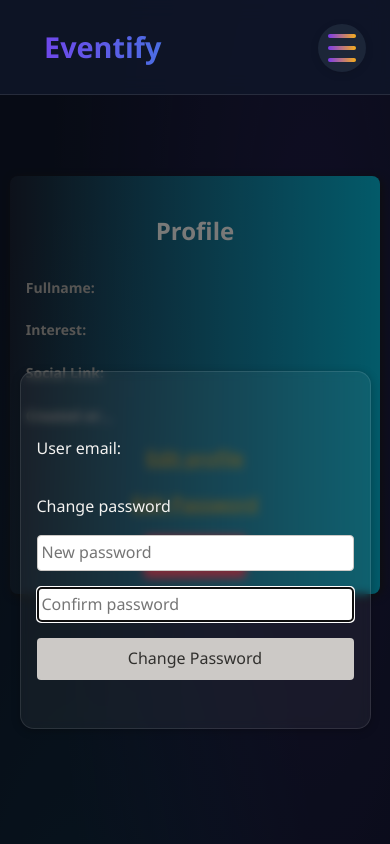
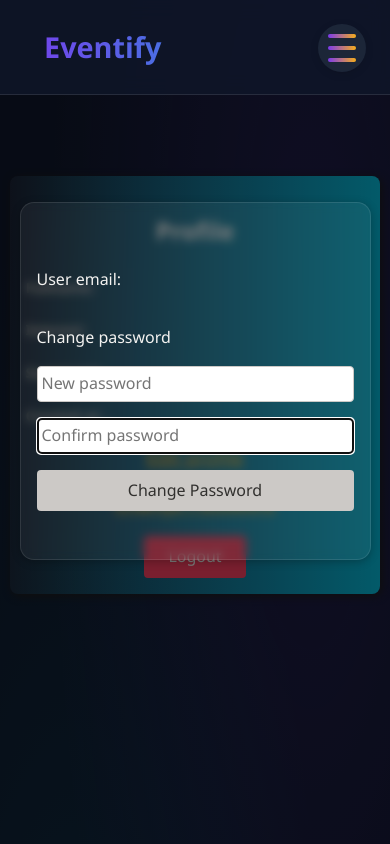
Before and after one commit to Ojfirst/eventsapp, a React (Vite) app: page /profile/changePassword in a window 390 px wide. Shown: the top 844 px of the page. Built offline with nearby package versions, Linux system fonts and the light colour scheme; some icons are missing.

Commit message:
UI: Optimize profile page for mobile use

```diff
--- a/src/components/Profile/ProfileItems.jsx
+++ b/src/components/Profile/ProfileItems.jsx
@@ -63,7 +63,7 @@ const ProfileItems = () => {
 						<Link to="edit-profile">Edit profile</Link>
 					</li>
 					<li>
-						<Link to="changePassword">Edit Password</Link>
+						<Link to="changePassword">Change Password</Link>
 					</li>
 					<li>
 						<Form action="/logout" method="post">
@@ -78,7 +78,7 @@ const ProfileItems = () => {
 		content = ProfileItems;
 	}
 
-	return <div style={{ paddingTop: '10rem' }}>{content}</div>;
+	return <div className={classes.outlet}>{content}</div>;
 };
 
 export default ProfileItems;
--- a/src/components/Profile/ProfileItems.module.css
+++ b/src/components/Profile/ProfileItems.module.css
@@ -58,6 +58,10 @@ a.active {
   opacity: 0.7;
 }
 
+.outlet {
+  padding-top: 10rem;
+}
+
 @media (max-width: 768px) {
   .container {
   max-width: 95%;
@@ -69,4 +73,5 @@ a.active {
   justify-content: center;
   align-items: center;
   }
+
 }
--- a/src/components/UI/Modal.module.css
+++ b/src/components/UI/Modal.module.css
@@ -50,7 +50,7 @@
 @media (max-width: 768px) {
   .modal {
   position: fixed;
-  top: 25vh;
+  top: 5vh;
   left: 5%;
   width: 90%;
 
```
